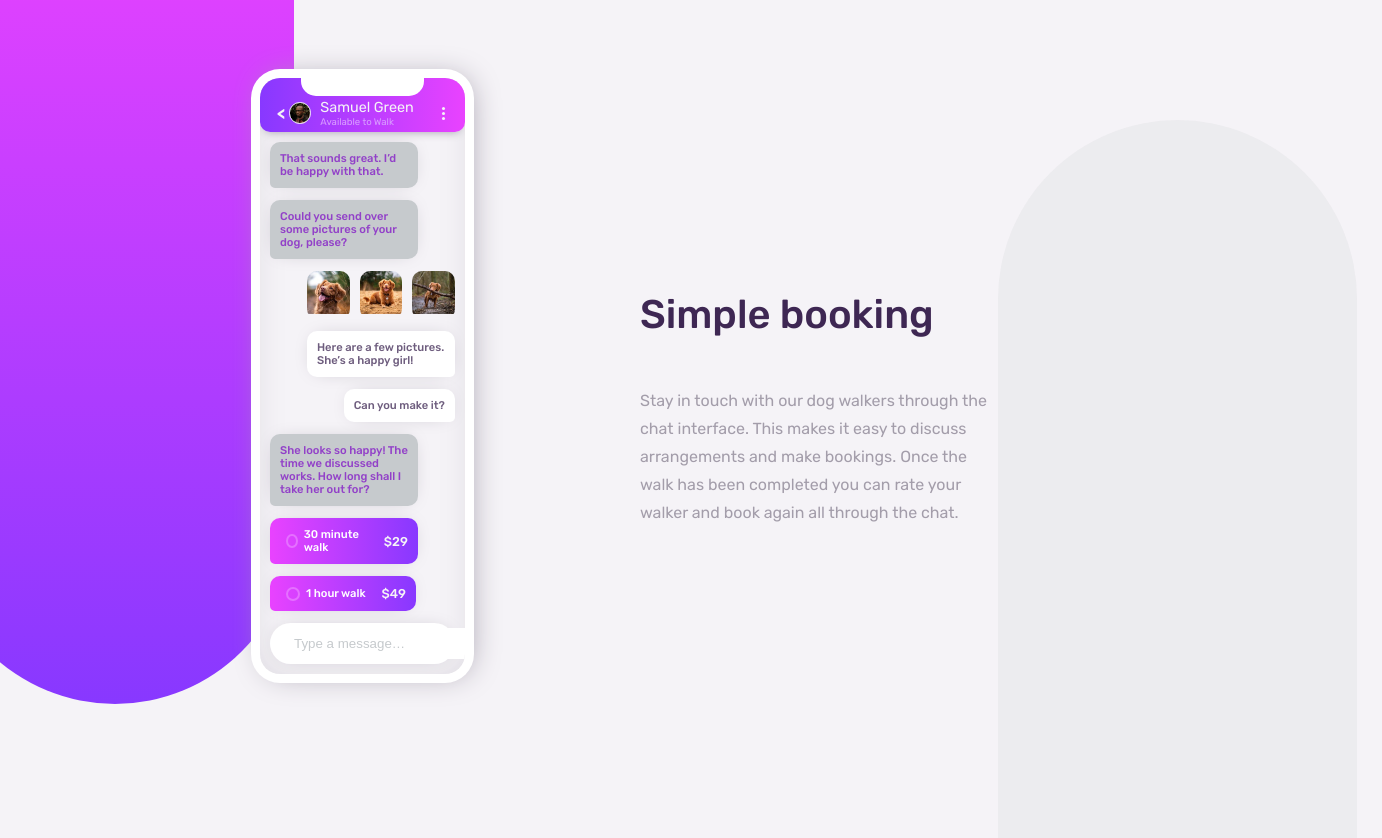
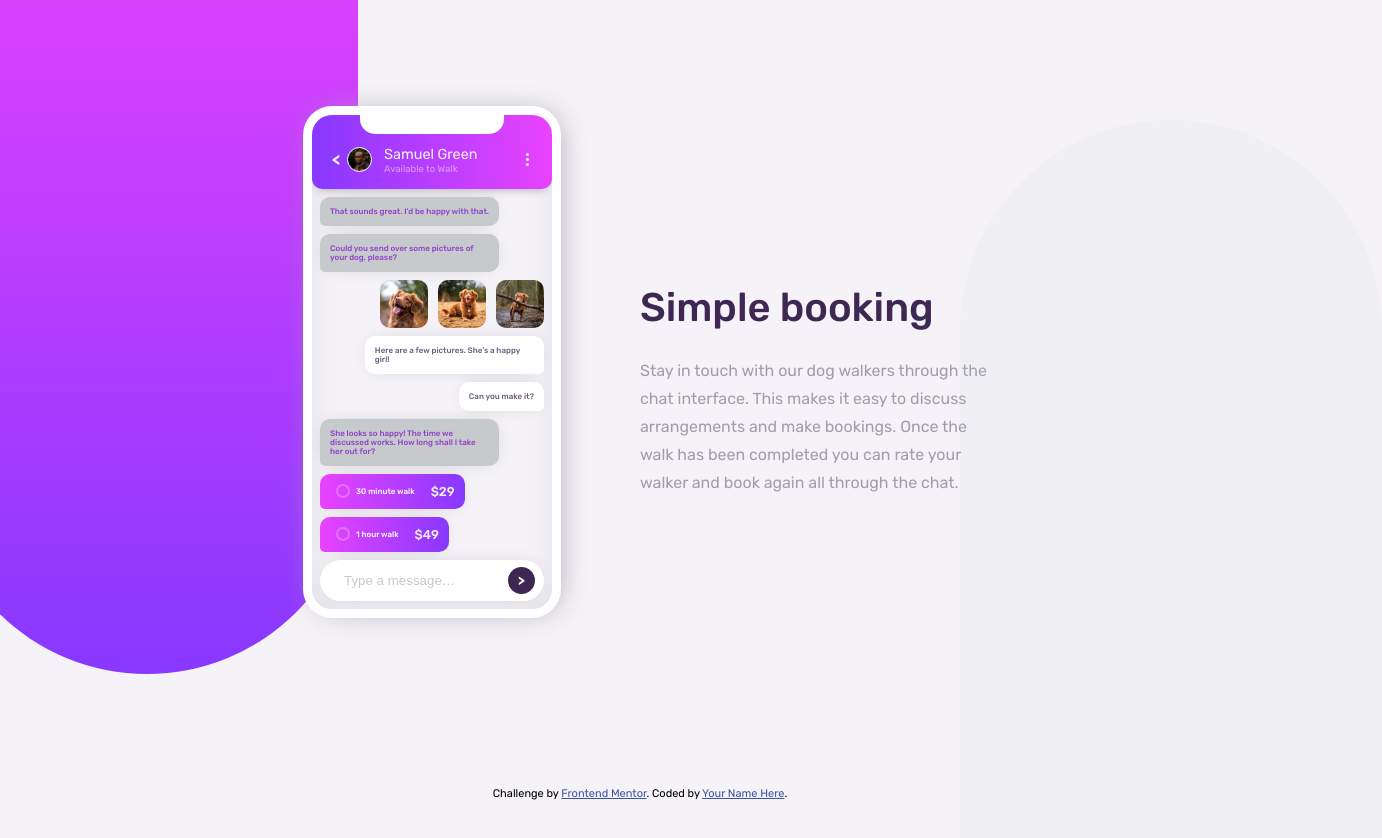
Before and after one commit to EbotRawley/Chat-App-Css-Illustration-Master, a plain HTML site: page Chat App Css Illustration Master/index.html in a window 1280 px wide. Shown: the whole page, 1382 px wide, since content can reach past the window. Drawn offline with Linux system fonts and the light colour scheme.

Commit message:
Add files via upload
Sizes modified to fit different screen sizes

```diff
--- a/Chat App Css Illustration Master/index.html
+++ b/Chat App Css Illustration Master/index.html
@@ -87,9 +87,9 @@
                 <div class="bg-2"></div>
             </div>
     </div>
-    <!-- <div class="attribution">
+    <div class="attribution">
         Challenge by <a href="https://www.frontendmentor.io?ref=challenge" target="_blank">Frontend Mentor</a>.
         Coded by <a href="https://www.frontendmentor.io/profile/EbotRawley">Your Name Here</a>.
-      </div> -->
+      </div>
 </body>
 </html>
--- a/Chat App Css Illustration Master/style.css
+++ b/Chat App Css Illustration Master/style.css
@@ -81,6 +81,7 @@ body {
     font-size: 2.5rem;
     color: var(--primary-5);
     font-weight: var(--fw-500);
+    line-height: 0px;
 }
 
 .text p {
@@ -96,24 +97,23 @@ body {
 
 .bg-1 {
     left: -5%;
-    width: 28%;
+    width: 33%;
     z-index: -1;
     height: 100vh;
-    margin-top: -12rem;
+    margin-top: -15rem;
     position: absolute;
-    border-radius: 0 0 30vh 30vh;
+    border-radius: 0 0 50vh 50vh;
     background: linear-gradient(var(--gradient-1), var(--gradient-2));
 }
 
 .phone {
-    width: 32%;
-    /* height: 68%; */
+    width: 240px;
     display: flex;
     overflow: hidden;
     position: relative;
     border-radius: 20px;
     flex-direction: column;
-    margin: 0rem 0 3rem 5.3rem;
+    margin: 0rem 0 10% 14rem;
     background: var(--secondary-2);
     box-shadow: 0 0 0 9px var(--secondary-1),
         5px 0 30px 0px var(--primary-6),
@@ -122,7 +122,7 @@ body {
 
 .up-phone {
     width: 60%;
-    height: 3%;
+    height: 4%;
     z-index: 999;
     position: absolute;
     align-self: center;
@@ -131,6 +131,7 @@ body {
 }
 
 .nav {
+    height: 8vh;
     padding: 5px;
     display: grid;
     position: relative;
@@ -199,8 +200,8 @@ body {
 }
 
 .chat {
-    gap: 12px;
-    padding: 10px;
+    gap: 8px;
+    padding: 8px;
     display: flex;
     flex-direction: column;
 }
@@ -209,7 +210,7 @@ body {
     float: left;
     max-width: 80%;
     display: inline;
-    font-size: 0.7rem;
+    font-size: 0.5rem;
     font-weight: var(--fw-500);
     width: -webkit-fit-content;
 }
@@ -247,6 +248,7 @@ body {
 
 .type input {
     flex: 0.8;
+    width: 98%;
     border: none;
     outline: none;
     padding: 8px 19px;
@@ -326,14 +328,14 @@ body {
 }
 
 .bg-2 {
+    top: 15%;
+    right: -8%;
+    width: 33%;
+    z-index: 1;
+    opacity: 0.1;
+    height: 100vh;
     position: absolute;
-    width: 28%;
-    height: 100vh;
-    z-index: 1;
-    right: -6%;
-    top: 15%;
-    opacity: 0.2;
-    border-radius: 30vh 30vh 0 0;
+    border-radius: 50vh 50vh 0 0;
     background: var(--primary-4);
 }
 
@@ -369,8 +371,6 @@ body {
 
     .phone {
         width: 58%;
-        /* height: 92%; */
-        font-size: .5rem;
         margin: 3rem 0 0 1rem;
     }
 
@@ -400,12 +400,4 @@ body {
         position: absolute;
     }
 
-    /* .up-phone {
-        height: 3%;
-        width: 60%;
-        z-index: 9999999;
-        position: absolute;
-        align-self: center;
-        background-color: red;
-    } */
 }
```
